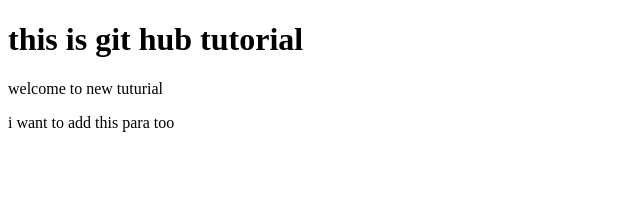
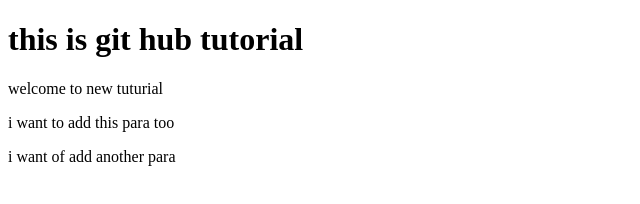
Before and after one commit to VijayBidwan1/HtmlProject, a plain HTML site: page index.html in a window 1280 px wide. Shown: the whole page, without its empty margins (0-640 px from the left). Drawn offline with Linux system fonts and the light colour scheme.

Commit message:
added another para

```diff
--- a/index.html
+++ b/index.html
@@ -9,5 +9,6 @@
     <h1>this is git hub tutorial</h1>
     <p>welcome to new tuturial</p>
     <p>i want to add this para too</p>
+    <p>i want of add another para </p>
 </body>
 </html>
```
